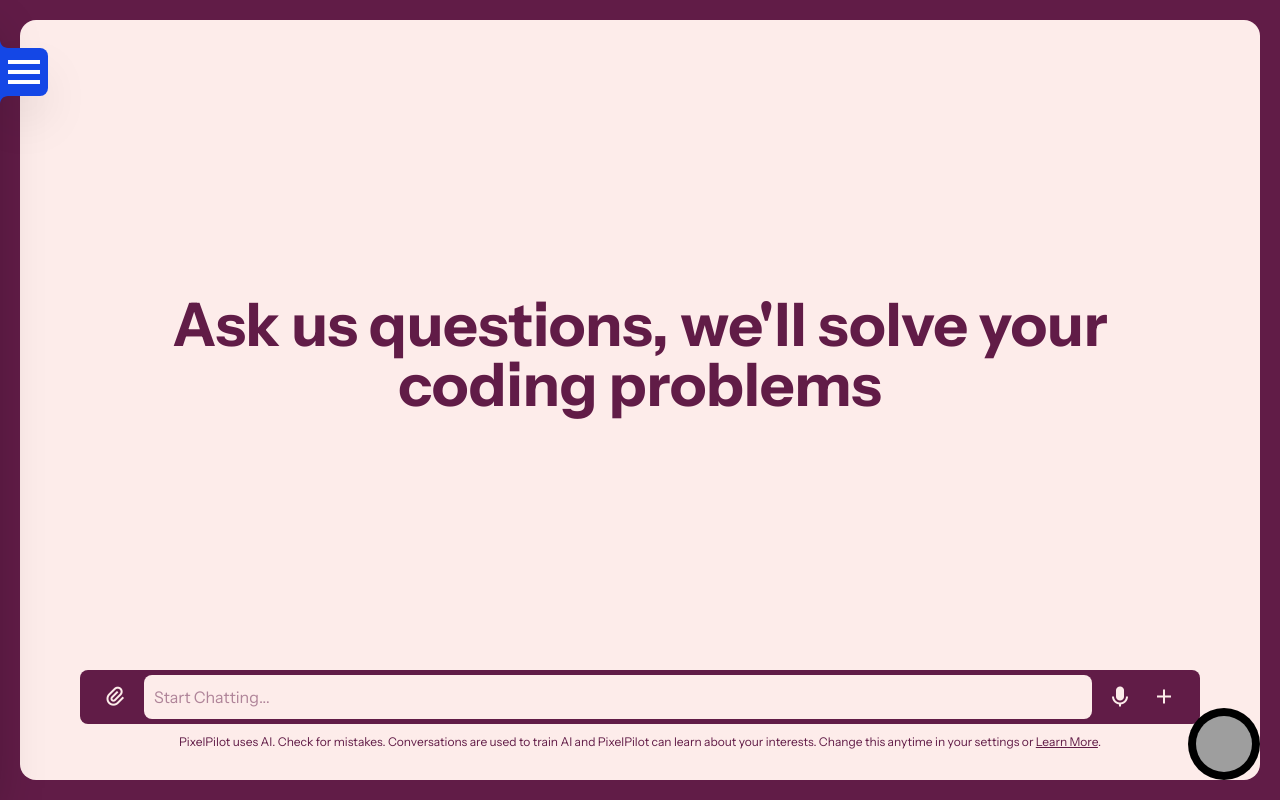
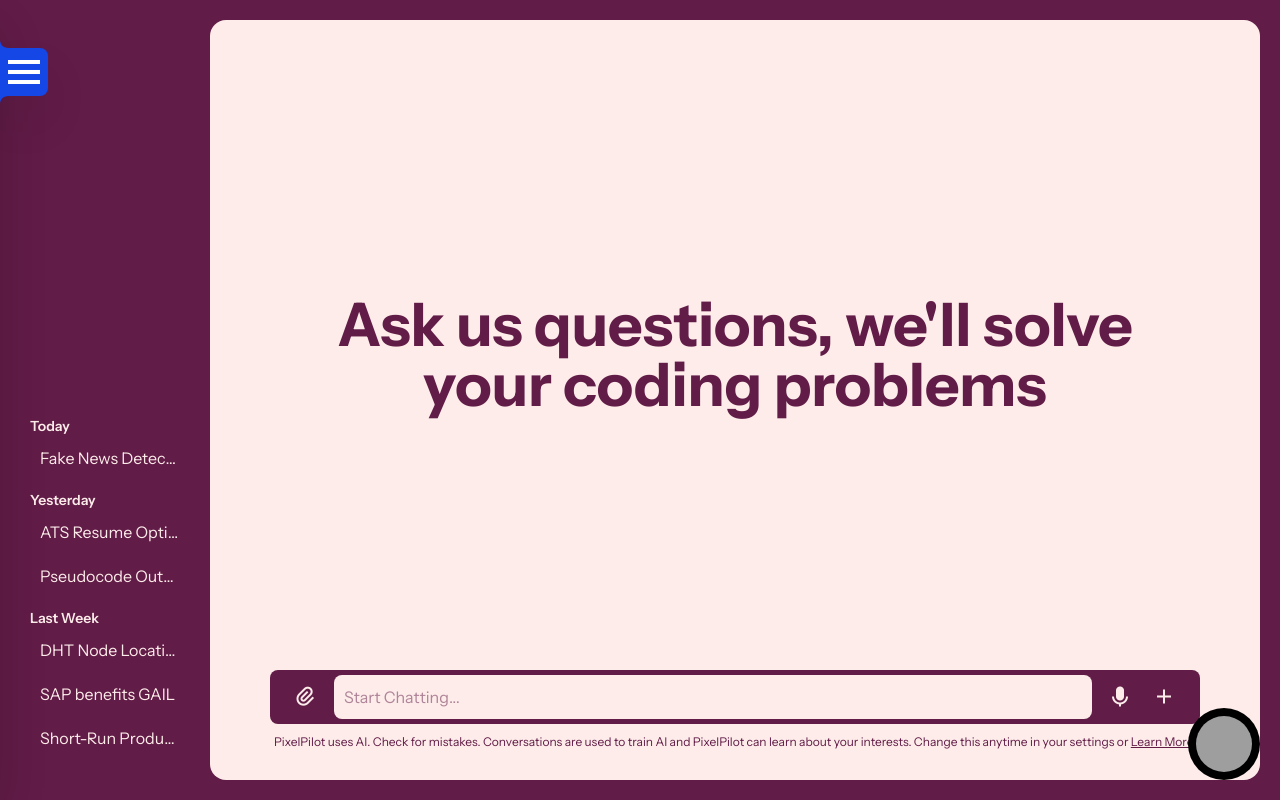
Before and after one commit to SumedhaSinghRathor/random-react-projects, a React (Vite) app: page /pixelpilot in a window 1280 px wide. Both pictures are taken after a click on the icon 1164 px from the left and 697 px from the top of the page. Built offline with nearby package versions, Linux system fonts and the light colour scheme; grey boxes are pictures that could not be loaded.

Commit message:
PixelPilot - adding sidebar and files

```diff
--- a/src/project/PixelPilot/PixelPilot.jsx
+++ b/src/project/PixelPilot/PixelPilot.jsx
@@ -3,6 +3,8 @@ import { useState } from "react";
 function PixelPilot() {
   const [messages, setMessages] = useState([]);
   const [input, setInput] = useState("");
+  const [openSidebar, setOpenSidebar] = useState(false);
+  const [fileNames, setFileNames] = useState([]);
 
   const sendMessage = async () => {
     if (!input.trim()) return;
@@ -26,11 +28,56 @@ function PixelPilot() {
     }, 1000);
   };
 
+  const handleFileChange = (e) => {
+    const files = Array.from(e.target.files);
+    const names = files.map((file) => file.name);
+    setFileNames(names);
+  };
+
+  const removeFile = (index) => {
+    setFileNames((prev) => prev.filter((_, i) => i !== index));
+  };
+
   return (
     <div
       className="bg-[#611c47] flex p-5 h-[100vh]"
       style={{ fontFamily: "Instrument Sans" }}
     >
+      <div
+        className={
+          openSidebar
+            ? "mr-2.5 w-45 py-5 px-2.5 flex flex-col gap-2.5 justify-end text-[#fdecea]"
+            : "hidden"
+        }
+      >
+        <div>
+          <h3 className="text-sm font-semibold">Today</h3>
+          <div className="p-2.5 truncate hover:bg-[#fdecea]/10 rounded cursor-pointer">
+            Fake News Detection
+          </div>
+        </div>
+        <div>
+          <h3 className="text-sm font-semibold">Yesterday</h3>
+          <div className="p-2.5 truncate hover:bg-[#fdecea]/10 rounded cursor-pointer">
+            ATS Resume Optimization Tips
+          </div>
+          <div className="p-2.5 truncate hover:bg-[#fdecea]/10 rounded cursor-pointer">
+            Pseudocode Output Explanation
+          </div>
+        </div>
+        <div>
+          <h3 className="text-sm font-semibold">Last Week</h3>
+          <div className="p-2.5 truncate hover:bg-[#fdecea]/10 rounded cursor-pointer">
+            DHT Node Location Calcuation
+          </div>
+          <div className="p-2.5 truncate hover:bg-[#fdecea]/10 rounded cursor-pointer">
+            SAP benefits GAIL
+          </div>
+          <div className="p-2.5 truncate hover:bg-[#fdecea]/10 rounded cursor-pointer">
+            Short-Run Production Analysis
+          </div>
+        </div>
+      </div>
       <div className="bg-[#fdecea] text-[#611c47] w-full rounded-2xl px-15 py-7.5 flex flex-col gap-2.5 items-center">
         <div
           className="grow text-start w-full flex flex-col gap-2 overflow-y-scroll"
@@ -52,7 +99,22 @@ function PixelPilot() {
           )}
         </div>
         <div className="px-5 py-1.25 bg-[#611c47] text-[#fdecea] rounded-lg w-full flex flex-col gap-1.5">
-          {/* <div className="">Here goes the attached files</div> */}
+          {fileNames.length > 0 && (
+            <div className="flex gap-2">
+              {fileNames.map((f, i) => (
+                <div
+                  key={f + "-" + i}
+                  className="w-30 truncate border text-xs flex items-center bg-[#fdecea] text-[#611c47] p-1 rounded"
+                >
+                  <p className="font-bold truncate">{f}</p>
+                  <i
+                    className="bx bx-x text-base"
+                    onClick={() => removeFile(i)}
+                  />
+                </div>
+              ))}
+            </div>
+          )}
           <div className="flex items-center gap-3 w-full">
             <div className="hover:bg-[#fdecea]/30 flex justify-center items-center p-1 rounded">
               <i
@@ -60,7 +122,13 @@ function PixelPilot() {
                 onClick={() => document.getElementById("input-field").click()}
                 title="Attach files"
               />
-              <input type="file" name="" id="input-field" hidden className="" />
+              <input
+                type="file"
+                onChange={handleFileChange}
+                multiple
+                id="input-field"
+                hidden
+              />
             </div>
             <input
               type="text"
@@ -77,6 +145,7 @@ function PixelPilot() {
             <i
               className="text-2xl bx bx-plus hover:bg-[#fdecea]/30 p-1 rounded"
               title="New Chat"
+              onClick={() => setOpenSidebar(!openSidebar)}
             />
           </div>
         </div>
```
